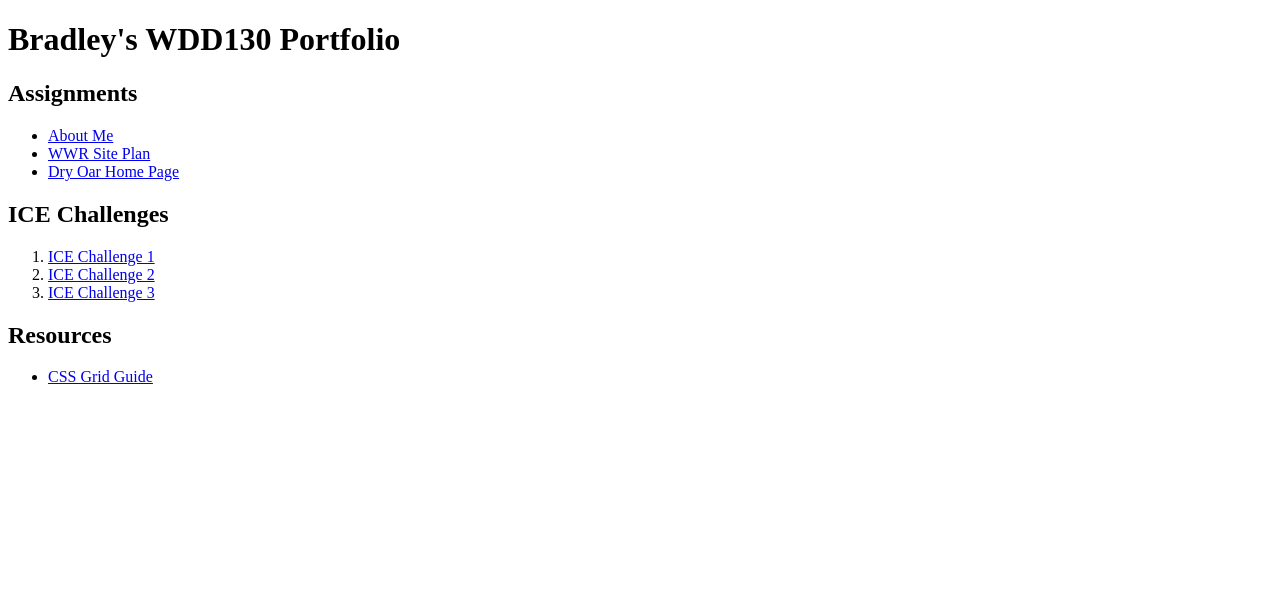
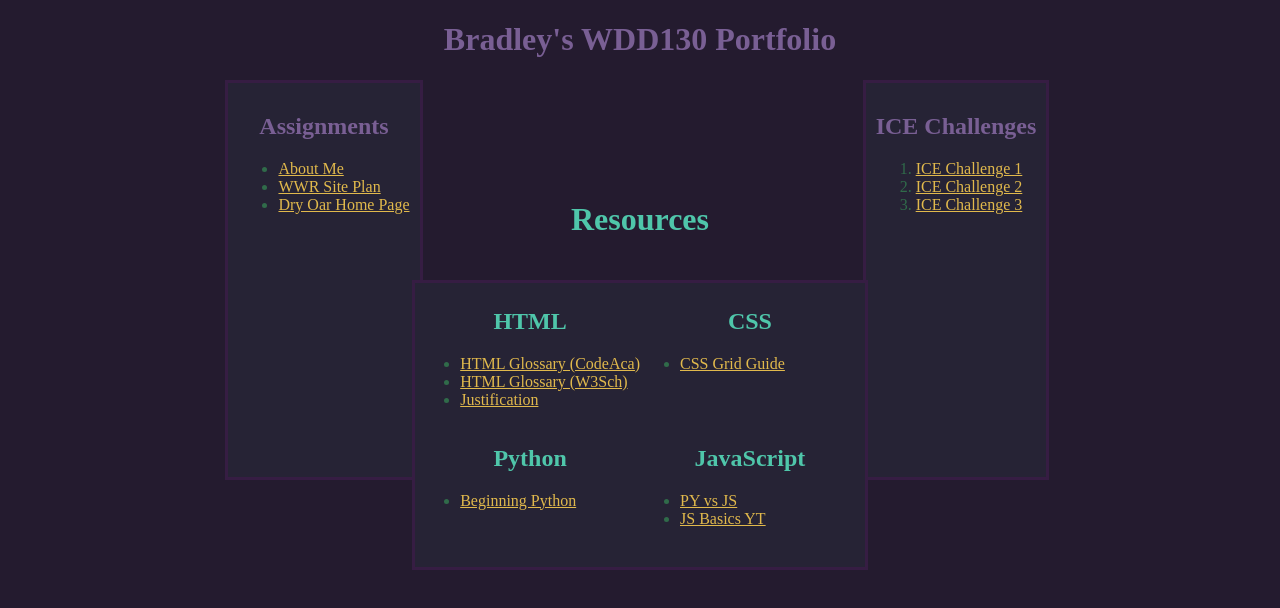
Before and after one commit to zchort/HTML, a plain HTML site: page index.html in a window 1280 px wide. Drawn offline with Linux system fonts and the light colour scheme.

Commit message:
design changes

```diff
--- a/index.css
+++ b/index.css
@@ -1,25 +1,100 @@
+body {
+    background-color:#241b2f;
+}
+
 main {
     display: grid;
     grid-template-columns: 1fr 1fr;
+    grid-template-rows: 100px 100px 200px 100px;
+    justify-self: center;
+    margin: auto;
+    z-index: -2;
+
+}
+header h1 {
+    color:#795f94;
+}
+h1 {
+    font-size: 2em;
+    grid-column: 1/3;
+    grid-row: 2/3;
+    text-align: center;
+    color: #4fc6aa;
+}
+h2 {
+    text-align: center;
+    color: #4fc6aa;
+}
+ul, ol {
+    text-align: left;
+    color: #4fc6aa;
+}
+#assignments {
+    grid-column: 1/2;
+    grid-row: 1/4;
+    border-style: solid;
+    border-color: #361d43;
+    padding: 10px;
+    justify-self: center;
+    background-color: #262335;
+}
+#assignments h2 {
+    color:#795f94;
+}
+#ice-challenges {
+    grid-column: 2/2;
+    grid-row: 1/4;
+    border-style: solid;
+    border-color: #361d43;
+    padding: 10px;
+    justify-self: center;
+    background-color:#262335;
+}
+#ice-challenges h2 {
+    color:#795f94;
+}
+#resources {
+    color: #4fc6aa;
+    grid-column: 1/3;
+    grid-row: 3/4;
+    display: grid;
+    grid-template-columns: 1fr 1fr;
     grid-template-rows: 1fr 1fr;
+    margin:auto;
+    border-style: solid;
+    border-color: #361d43;
+    background-color:#262335;
+    padding: 5px;
     justify-content: center;
-    margin: auto;
 }
-#u1 {
-    justify-self: center;
+#html {
     grid-column: 1/2;
-    grid-row: 1/1;
+    grid-row: 1/2;
 }
-#u2 {
-    justify-self: center;
-    grid-column: 2/2;
-    grid-row: 1/1;
+#css {
+    grid-column: 2/3;
+    grid-row: 1/2;
 }
-#u3 {
+#python {
+    grid-column: 1/2;
     grid-row: 2/3;
-    justify-self: center;
 }
-
-h1 {
-    text-align: center;
+#javascript {
+    grid-column: 2/3;
+    grid-row: 2/3;
 }
+#background-box {
+    background-color:#241b2f;
+    grid-column: 1/3;
+    grid-row: 1/5;
+    z-index: -1;
+    margin-left: 15%;
+    margin-right: 15%;
+    margin-top: 1%;
+}
+li {
+    color:#306b4a;
+}
+a {
+    color: #e1b94c;
+}
--- a/index.html
+++ b/index.html
@@ -5,6 +5,7 @@
     <meta charset="UTF-8">
     <meta http-equiv="X-UA-Compatible" content="IE=edge">
     <meta name="viewport" content="width=device-width, initial-scale.0">
+    <link rel="stylesheet" type="text/css" href="index.css" />
     <title>WDD130 Index</title>
 </head>
 <body>
@@ -12,7 +13,8 @@
         <h1>Bradley's WDD130 Portfolio</h1>
     </header>
     <main>
-        <div id="u1">
+        <div id = "background-box"></div>
+        <div id="assignments">
             <h2>Assignments</h2>
             <ul>
                 <li><a href="week 1/assignment_1.html">About Me</a></li>
@@ -20,7 +22,7 @@
                 <li><a href="WWR/dry-oar.html">Dry Oar Home Page</a></li>
             </ul>
         </div>
-        <div id="u2">
+        <div id="ice-challenges">
             <h2>ICE Challenges</h2>
             <ol>
                 <li><a href="ICE1/nelson.html">ICE Challenge 1</a></li>
@@ -28,10 +30,33 @@
                 <li><a href="ICE3/ice3.html">ICE Challenge 3</a></li>
             </ol>
         </div>
-        <div id="u3">
-            <h2>Resources</h2>
+        <h1>Resources</h1>
+        <div id="resources">
+            <div id="html">
+            <h2>HTML</h2>
+            <ul>
+                <li><a href="https://www.codecademy.com/article/glossary-html">HTML Glossary (CodeAca)</a></li>
+                <li><a href="https://www.w3schools.com/tags/ref_byfunc.asp">HTML Glossary (W3Sch)</a></li>
+                <li><a href="https://stackoverflow.com/questions/48535585/what-is-difference-between-justify-self-justify-items-and-justify-content-in-cs">Justification</a></a></li>
+            </ul>
+        </div>
+        <div id="css">
+            <h2>CSS</h2>
             <ul>
                 <li><a href="https://css-tricks.com/snippets/css/complete-guide-grid/">CSS Grid Guide</a></li>
+            </ul>
+            </div>
+        <div id="python">
+            <h2>Python</h2>
+            <ul>
+                <li><a href="https://openbookproject.net/books/bpp4awd/index.html">Beginning Python</a></li>
+            </ul>
+        </div>
+        <div id="javascript">
+            <h2>JavaScript</h2>
+            <ul>
+                <li><a href="https://www.freecodecamp.org/news/python-vs-javascript-what-are-the-key-differences-between-the-two-popular-programming-languages/">PY vs JS</a></li>
+                <li><a href="https://www.youtube.com/watch?v=W6NZfCO5SIk&t=2290s">JS Basics YT</a></li>
             </ul>
         </div>
     </main>
```
